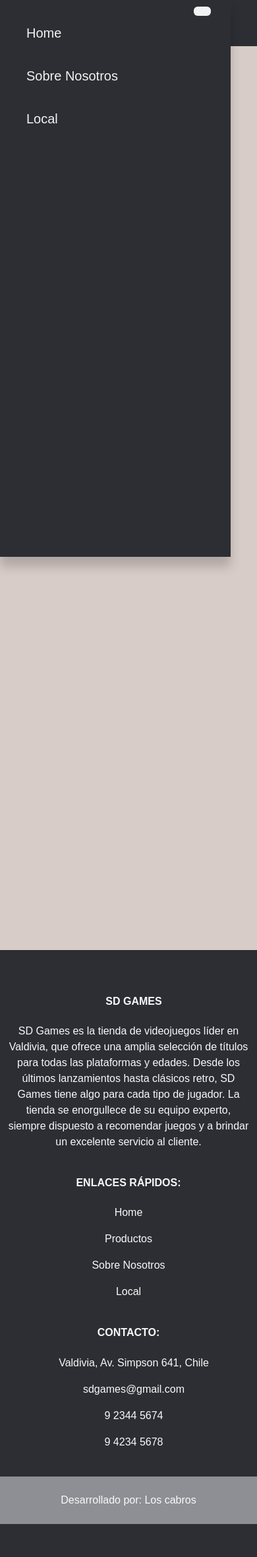
After one commit to diego-ab-dev/SdGames, a Django app: page /menu/ in a window 390 px wide, after a click that opens the changed part. The commit adds this page. Shown: the whole page at 66% size. Run offline with Django 5.2, Linux system fonts and the light colour scheme.

Commit message:
Agregue un par de cositas

```diff
--- a/SdGames/urls.py
+++ b/SdGames/urls.py
@@ -16,9 +16,10 @@ Including another URLconf
 """
 from django.contrib import admin
 from django.urls import path
-from appPrincipal.views import home
+from appPrincipal.views import home, menu
 
 urlpatterns = [
     path('admin/', admin.site.urls),
     path('', home),
+    path('menu/', menu),
 ]
--- a/appPrincipal/views.py
+++ b/appPrincipal/views.py
@@ -4,3 +4,6 @@ from django.shortcuts import render
 
 def home(request):
     return render(request, 'home.html')
+
+def menu(request):
+    return render(request, 'productosmenu.html')
--- /dev/null
+++ b/static/styles/styles_menu.css
@@ -0,0 +1,252 @@
+body{
+    background-color: #d7ccc8;
+    height: 100%;
+    margin: 0;
+    font-family: Arial, sans-serif;
+  }
+
+/*color de textos*/
+.custom-text-color{
+    color: rgb(255, 255, 255);
+}
+
+/*Nav*/
+nav{
+    position: fixed;
+    z-index: 99;
+    width: 100%;
+
+    background: #2c2e33;
+  }
+  nav .wrapper{
+    position: relative;
+    max-width: 1300px;
+    padding: 0px 30px;
+    height: 70px;
+    line-height: 70px;
+    margin: auto;
+    display: flex;
+    align-items: center;
+    justify-content: space-between;
+  }
+  .wrapper .logo a{
+    color: #f2f2f2;
+    font-size: 30px;
+    font-weight: 600;
+    text-decoration: none;
+  }
+
+  .wrapper .nav-links{
+    display: inline-flex;
+  }
+  .nav-links li{
+    list-style: none;
+  }
+  .nav-links li a{
+    color: #f2f2f2;
+    text-decoration: none;
+    font-size: 18px;
+    font-weight: 500;
+    padding: 9px 15px;
+    border-radius: 5px;
+    transition: all 0.3s ease;
+  }
+  .nav-links li a:hover{
+    background: #395674;
+  }
+  .nav-links .mobile-item{
+    display: none;
+  }
+  .nav-links .drop-menu{
+    position: absolute;
+    background: #192441;
+    width: 180px;
+    line-height: 45px;
+    top: 85px;
+    opacity: 0;
+    visibility: hidden;
+    box-shadow: 0 6px 10px rgba(0,0,0,0.15);
+  }
+  .nav-links li:hover .drop-menu,
+  .nav-links li:hover .mega-box{
+    transition: all 0.3s ease;
+    top: 70px;
+    opacity: 1;
+    visibility: visible;
+  }
+  .drop-menu li a{
+    width: 100%;
+    display: block;
+    padding: 0 0 0 0px;
+    font-weight: 400;
+    border-radius: 0px;
+  }
+
+  .wrapper .btn{
+    color: #fff;
+    font-size: 20px;
+    cursor: pointer;
+    display: none;
+  }
+  .wrapper .btn.close-btn{
+    position: absolute;
+    right: 30px;
+    top: 10px;
+    background-color: #f2f2f2;
+  }
+
+  @media screen and (max-width: 970px) {
+    .wrapper .btn{
+      display: block;
+    }
+    .wrapper .nav-links{
+      position: fixed;
+      height: 100vh;
+      width: 100%;
+      max-width: 350px;
+      top: 0;
+      left: -100%;
+      background: #2c2e33;
+      display: block;
+      padding: 50px 10px;
+      line-height: 50px;
+      overflow-y: auto;
+      box-shadow: 0px 15px 15px rgba(0,0,0,0.18);
+      transition: all 0.3s ease;
+    }
+
+    ::-webkit-scrollbar {
+      width: 10px;
+    }
+    ::-webkit-scrollbar-track {
+      background: #192441;
+    }
+    ::-webkit-scrollbar-thumb {
+      background: #3A3B3C;
+    }
+    #menu-btn:checked ~ .nav-links{
+      left: 0%;
+    }
+    #menu-btn:checked ~ .btn.menu-btn{
+      display: none;
+      background-color: #f2f2f2;
+    }
+    #close-btn:checked ~ .btn.menu-btn{
+      display: block;
+      background-color: #f2f2f2;
+    }
+    .nav-links li{
+      margin: 15px 10px;
+    }
+    .nav-links li a{
+      padding: 0 20px;
+      display: block;
+      font-size: 20px;
+    }
+    .nav-links .drop-menu{
+      position: static;
+      opacity: 1;
+      top: 65px;
+      visibility: visible;
+      padding-left: 0px;
+      width: 100%;
+      max-height: 0px;
+      overflow: hidden;
+      box-shadow: none;
+      transition: all 0.3s ease;
+    }
+    #showDrop:checked ~ .drop-menu,
+    #showMega:checked ~ .mega-box{
+      max-height: 100%;
+    }
+    .nav-links .desktop-item{
+      display: none;
+    }
+    .nav-links .mobile-item{
+      display: block;
+      color: #f2f2f2;
+      font-size: 20px;
+      font-weight: 500;
+      padding-left: 20px;
+      cursor: pointer;
+      border-radius: 5px;
+      transition: all 0.3s ease;
+    }
+    .nav-links .mobile-item:hover{
+      background: #395674;
+    }
+    .drop-menu li{
+      margin: 0;
+    }
+    .drop-menu li a{
+      border-radius: 5px;
+      font-size: 18px;
+    }
+    .mega-box{
+      position: static;
+      top: 65px;
+      opacity: 1;
+      visibility: visible;
+      padding: 0 20px;
+      max-height: 0px;
+      overflow: hidden;
+      transition: all 0.3s ease;
+    }
+    .mega-box .content{
+      box-shadow: none;
+      flex-direction: column;
+      padding: 20px 20px 0 20px;
+    }
+    .mega-box .content .row{
+      width: 100%;
+      margin-bottom: 15px;
+      border-top: 1px solid rgba(255,255,255,0.08);
+    }
+    .mega-box .content .row:nth-child(1),
+    .mega-box .content .row:nth-child(2){
+      border-top: 0px;
+    }
+    .content .row .mega-links{
+      border-left: 0px;
+      padding-left: 15px;
+    }
+    .row .mega-links li{
+      margin: 0;
+    }
+    .content .row header{
+      font-size: 19px;
+    }
+  }
+  nav input{
+    display: none;
+  }
+
+  .body-text{
+    position: absolute;
+    top: 50%;
+    left: 50%;
+    transform: translate(-50%, -50%);
+    width: 100%;
+    text-align: center;
+    padding: 0 30px;
+  }
+  .body-text div{
+    font-size: 45px;
+    font-weight: 600;
+  }
+
+/*fin del nav*/
+
+
+
+footer{
+    background-color: #2c2e33;
+    color: #ffffff;
+    height: auto;
+    padding-bottom: 50px;
+    padding-top: 20px;
+  }
+  /*enlaces rapidos del footer*/
+  .footerli {
+    text-decoration: none;
+  }
--- /dev/null
+++ b/templates/productosmenu.html
@@ -0,0 +1,93 @@
+<!DOCTYPE html>
+{% load static %}
+<html lang="en">
+<head>
+    <meta charset="UTF-8">
+    <meta name="viewport" content="width=device-width, initial-scale=1.0">
+    <title>SD Games - Menu</title> <!--Este template es para mostrar un menú con productos principales, en oferta, productos nuevos, etc-->
+    <link href="https://cdn.jsdelivr.net/npm/bootstrap@5.3.3/dist/css/bootstrap.min.css" rel="stylesheet"
+        integrity="sha384-QWTKZyjpPEjISv5WaRU9OFeRpok6YctnYmDr5pNlyT2bRjXh0JMhjY6hW+ALEwIH" crossorigin="anonymous">
+    <script src="https://cdn.jsdelivr.net/npm/bootstrap@5.3.3/dist/js/bootstrap.bundle.min.js"
+        integrity="sha384-YvpcrYf0tY3lHB60NNkmXc5s9fDVZLESaAA55NDzOxhy9GkcIdslK1eN7N6jIeHz"
+        crossorigin="anonymous"></script>
+    <link rel="stylesheet" href="{% static 'styles/styles_menu.css' %}">
+</head>
+<body>
+    <!--Nav de la web-->
+    <nav>
+        <div class="wrapper">
+        <div class="logo"><a href="#">SD Games</a></div>
+        <input type="radio" name="slider" id="menu-btn">
+        <input type="radio" name="slider" id="close-btn">
+        <ul class="nav-links" style="padding-top: 10px;">
+            <label for="close-btn" class="btn close-btn"><i class="fas fa-times"
+                style="background-color: aliceblue;"></i></label>
+            <li><a href="#">Home</a></li>
+            <li><a href="/menu" class="desktop-item">Productos</a></li>
+            <li><a href="#nosotros">Sobre Nosotros</a></li>
+            <li><a href="#local">Local</a></li>
+        </ul>
+        <label for="menu-btn" class="btn menu-btn"><i class="fas fa-bars"
+            style="background-color: aliceblue;"></i></label>
+        </div>
+  </nav>
+
+
+  <br><br><br><br><br><br><br><br><br><br><br><br><br><br><br><br><br><br><br><br><br><br><br><br><br><br><br><br><br><br><br><br><br><br><br><br><br><br><br><br><br><br><br><br><br><br><br><br><br><br><br><br><br><br><br><br><br><br><br><br>
+
+
+  <!--footer-->
+<footer class="text-center text-lg-start text-light">
+    <section class="">
+      <div class="container text-center text-md-start mt-5">
+        <div class="row mt-3">
+          <div class="col-md-3 col-lg-4 col-xl-3 mx-auto mb-4">
+            <h6 class="text-uppercase fw-bold mb-4">
+              <i class="fas fa-gem me-3"></i>SD Games
+            </h6>
+            <p>
+              SD Games es la tienda de videojuegos líder en Valdivia, que ofrece una amplia
+              selección de
+              títulos para todas las plataformas y edades. Desde los últimos lanzamientos hasta clásicos retro,
+              SD Games tiene algo para cada tipo de jugador. La tienda se enorgullece de su equipo experto, siempre
+              dispuesto a
+              recomendar juegos y a brindar un excelente servicio al cliente.
+            </p>
+          </div>
+          <div class="col-md-2 col-lg-2 col-xl-2 mx-auto mb-4">
+            <h6 class="text-uppercase fw-bold mb-4">
+              Enlaces Rápidos:
+            </h6>
+            <p>
+              <a href="#home" class="footerli text-reset">Home</a>
+            </p>
+            <p>
+              <a href="" class="footerli text-reset">Productos</a>
+            </p>
+            <p>
+              <a href="" class="footerli text-reset">Sobre Nosotros</a>
+            </p>
+            <p>
+              <a href="" class="footerli text-reset">Local</a>
+            </p>
+          </div>
+          <div class="col-md-4 col-lg-3 col-xl-3 mx-auto mb-md-0 mb-4">
+            <h6 class="text-uppercase fw-bold mb-4">Contacto:</h6>
+            <p><i class="fas fa-home me-3"></i> Valdivia, Av. Simpson 641, Chile</p>
+            <p>
+              <i class="fas fa-envelope me-3"></i>
+              sdgames@gmail.com
+            </p>
+            <p><i class="fas fa-phone me-3"></i> 9 2344 5674</p>
+            <p><i class="fas fa-print me-3"></i> 9 4234 5678</p>
+          </div>
+        </div>
+      </div>
+    </section>
+    <div class="text-center p-4" style="background-color: #8e8f94;">
+      Desarrollado por: Los cabros
+    </div>
+  </footer>
+
+</body>
+</html>
```
Also changed, not shown: static/styles/styles_home.css (renamed from static/styles/styles1.css, +8 -5 lines), templates/home.html (+16 -17 lines).
